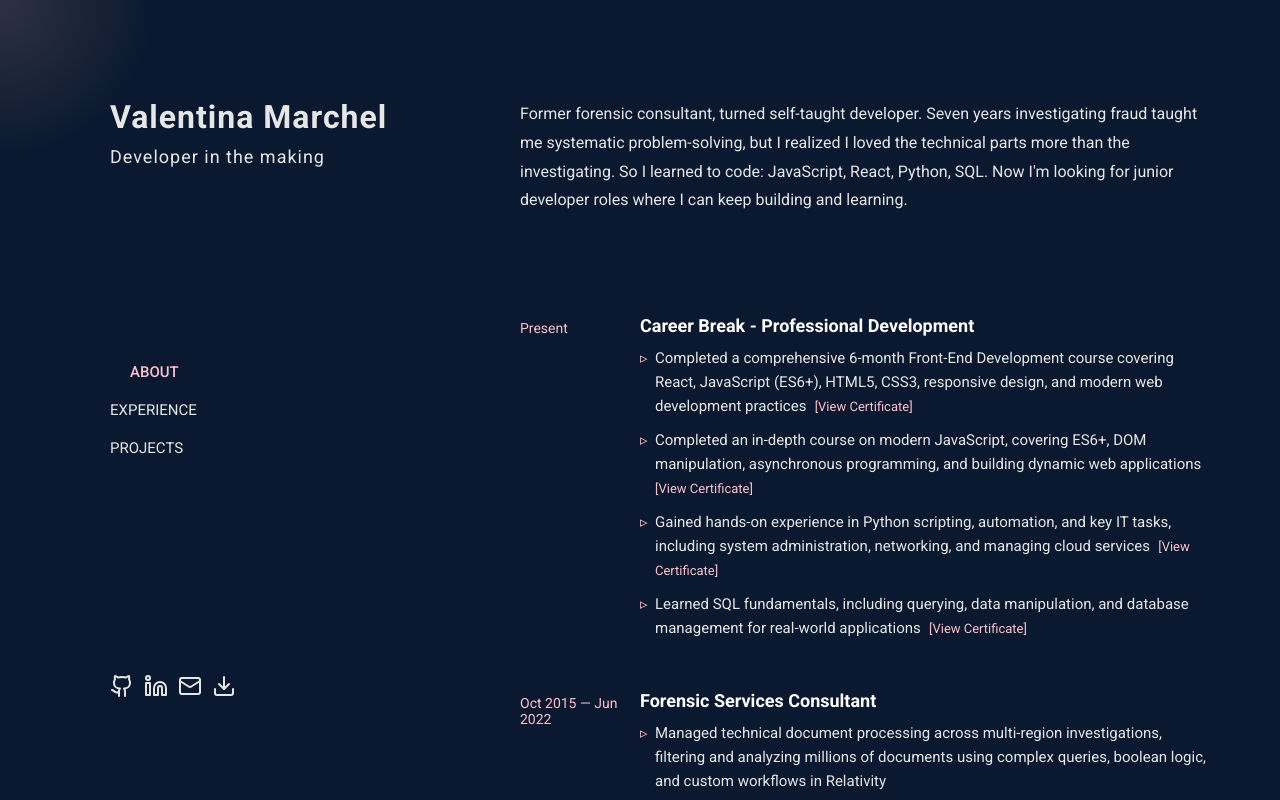
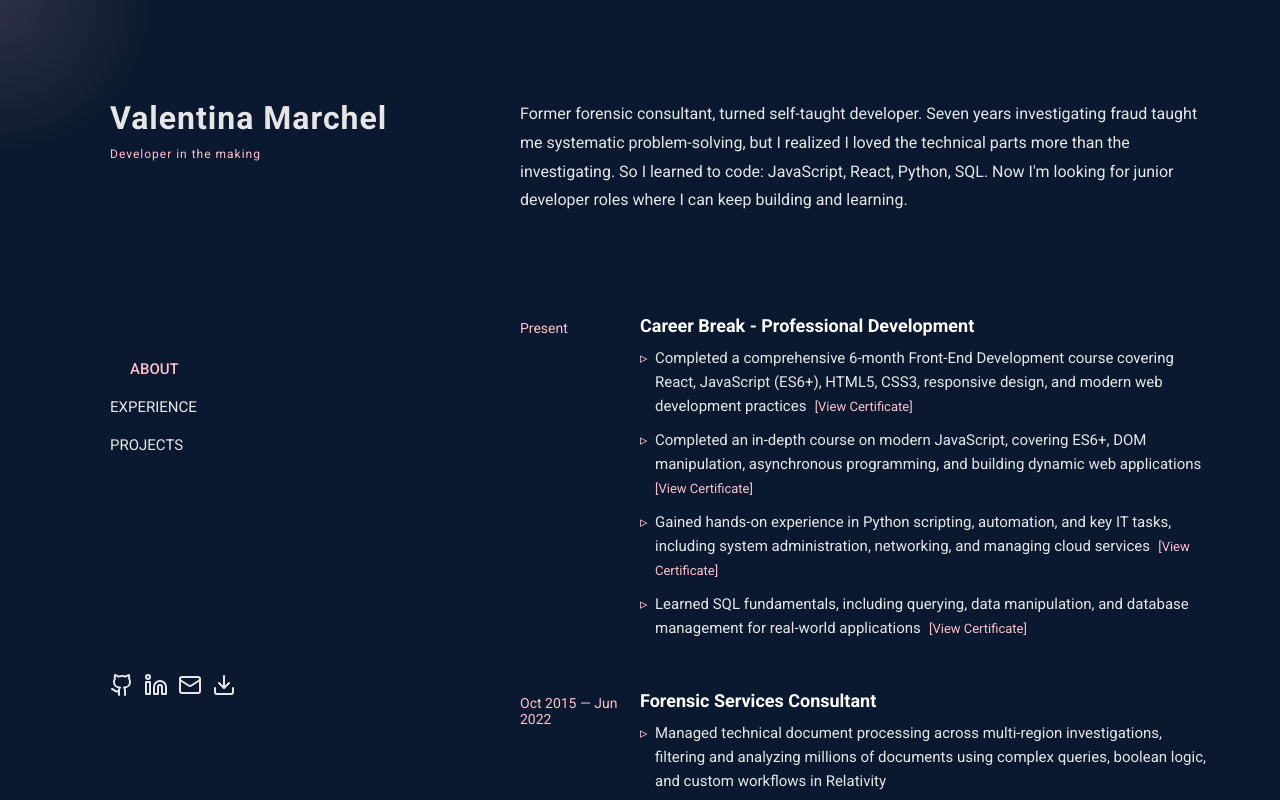
Before and after one commit to vmarchel/profile, a React (Create React App) app: page / in a window 1280 px wide. Shown: the top 800 px of the page. Built offline with nearby package versions, Linux system fonts and the light colour scheme; a web font is replaced by a local one.

Commit message:
updated text

```diff
--- a/src/components/navigation/Navigation.js
+++ b/src/components/navigation/Navigation.js
@@ -7,8 +7,8 @@ export default function Navigation ({activeSection}){
         <nav className='sidebar'>
             <div className='nav-header'>
                 <h3>Valentina Marchel</h3>
-                <h5>Developer in the making</h5>
 
+                <p>Developer in the making</p>
             </div>
 
             <ul>
```
